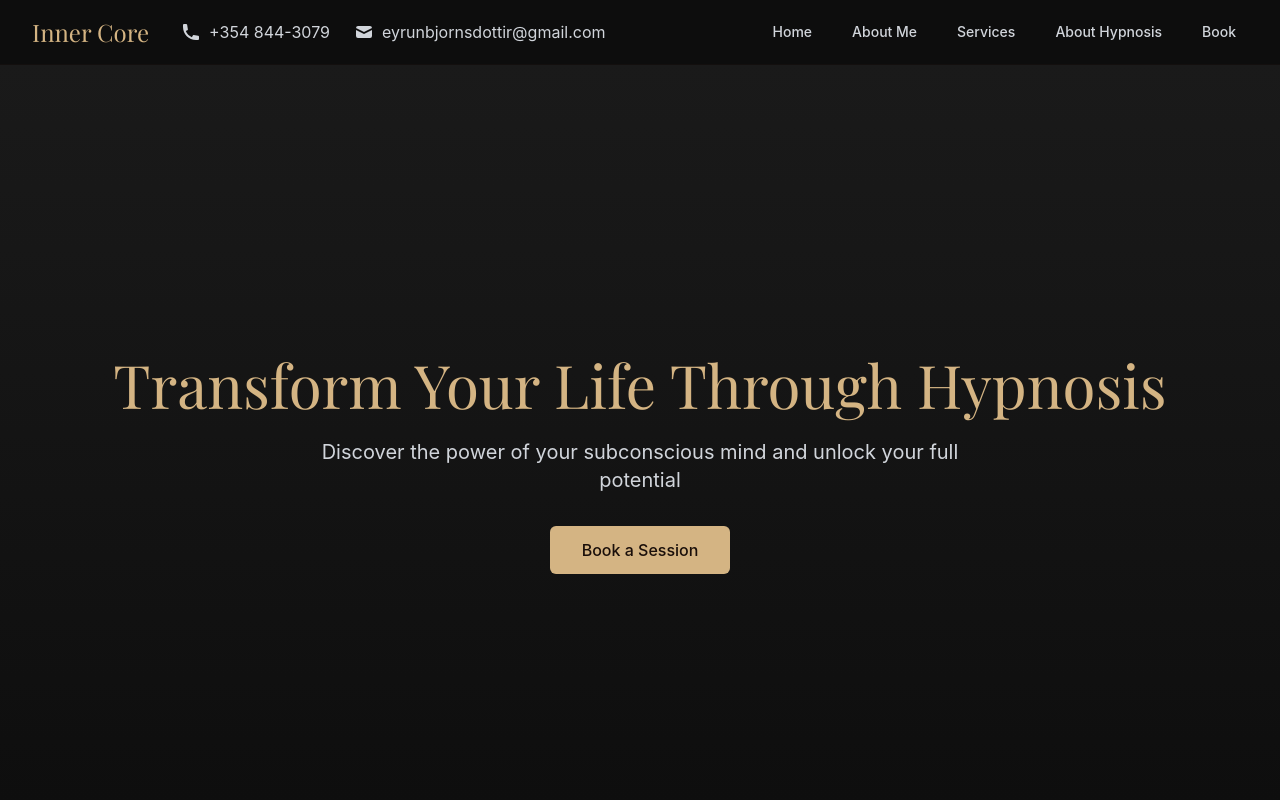
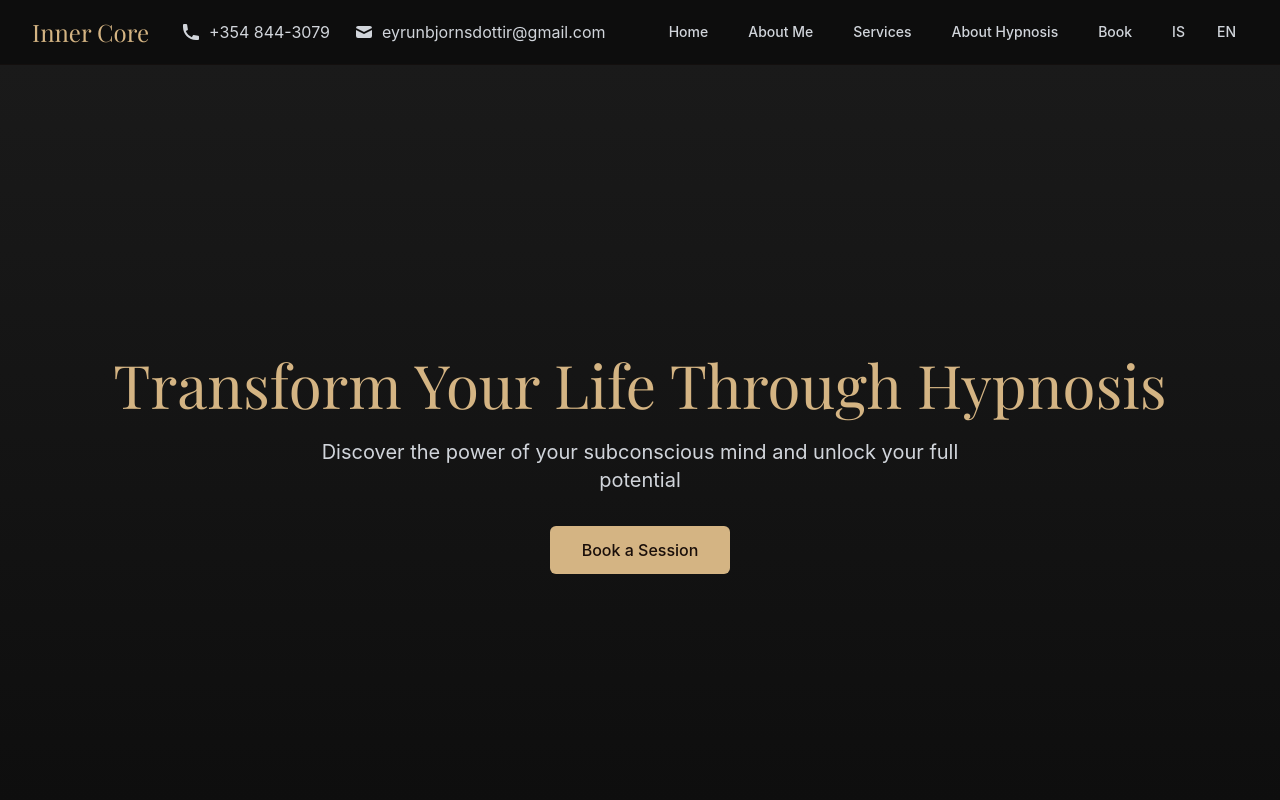
Before and after one commit to ivarhuni/hypnotize, a React (Vite) app: page / in a window 1280 px wide. Shown: the top 800 px of the page. Built offline with nearby package versions, Linux system fonts and the light colour scheme.

Commit message:
Add language switcher to navigation

```diff
--- a/src/App.tsx
+++ b/src/App.tsx
@@ -5,7 +5,7 @@ import { useTranslation } from 'react-i18next'
 
 function App() {
   const [isMenuOpen, setIsMenuOpen] = useState(false)
-  const { t } = useTranslation()
+  const { t, i18n } = useTranslation()
 
   const navItems = [
     { name: t('nav.home'), href: '#home' },
@@ -14,6 +14,10 @@ function App() {
     { name: t('nav.hypnosis'), href: '#hypnosis' },
     { name: t('nav.book'), href: '#book' },
   ]
+
+  const changeLanguage = (lng: string) => {
+    i18n.changeLanguage(lng)
+  }
 
   return (
     <div className="min-h-screen bg-background">
@@ -43,8 +47,7 @@ function App() {
             </div>
 
             {/* Desktop Navigation */}
-            <div className="hidden md:flex items-center">
-              <div className="flex items-baseline space-x-4">
+            <div className="hidden md:flex items-center space-x-4">
               {navItems.map((item) => (
                 <a
                   key={item.name}
@@ -54,6 +57,27 @@ function App() {
                   {item.name}
                 </a>
               ))}
+              <div className="flex items-center space-x-2 ml-4">
+                <button
+                  onClick={() => changeLanguage('is')}
+                  className={`px-3 py-1 rounded-md text-sm font-medium transition-colors duration-200 ${
+                    i18n.language === 'is'
+                      ? 'bg-secondary text-primary-dark'
+                      : 'text-gray-300 hover:text-secondary'
+                  }`}
+                >
+                  IS
+                </button>
+                <button
+                  onClick={() => changeLanguage('en')}
+                  className={`px-3 py-1 rounded-md text-sm font-medium transition-colors duration-200 ${
+                    i18n.language === 'en'
+                      ? 'bg-secondary text-primary-dark'
+                      : 'text-gray-300 hover:text-secondary'
+                  }`}
+                >
+                  EN
+                </button>
               </div>
             </div>
 
@@ -122,6 +146,34 @@ function App() {
                   {item.name}
                 </a>
               ))}
+              <div className="flex items-center space-x-2 px-3 py-2">
+                <button
+                  onClick={() => {
+                    changeLanguage('is')
+                    setIsMenuOpen(false)
+                  }}
+                  className={`px-3 py-1 rounded-md text-sm font-medium transition-colors duration-200 ${
+                    i18n.language === 'is'
+                      ? 'bg-secondary text-primary-dark'
+                      : 'text-gray-300 hover:text-secondary'
+                  }`}
+                >
+                  IS
+                </button>
+                <button
+                  onClick={() => {
+                    changeLanguage('en')
+                    setIsMenuOpen(false)
+                  }}
+                  className={`px-3 py-1 rounded-md text-sm font-medium transition-colors duration-200 ${
+                    i18n.language === 'en'
+                      ? 'bg-secondary text-primary-dark'
+                      : 'text-gray-300 hover:text-secondary'
+                  }`}
+                >
+                  EN
+                </button>
+              </div>
             </div>
           </motion.div>
         )}
```
Lines whose indentation alone changed are shown as unchanged.
